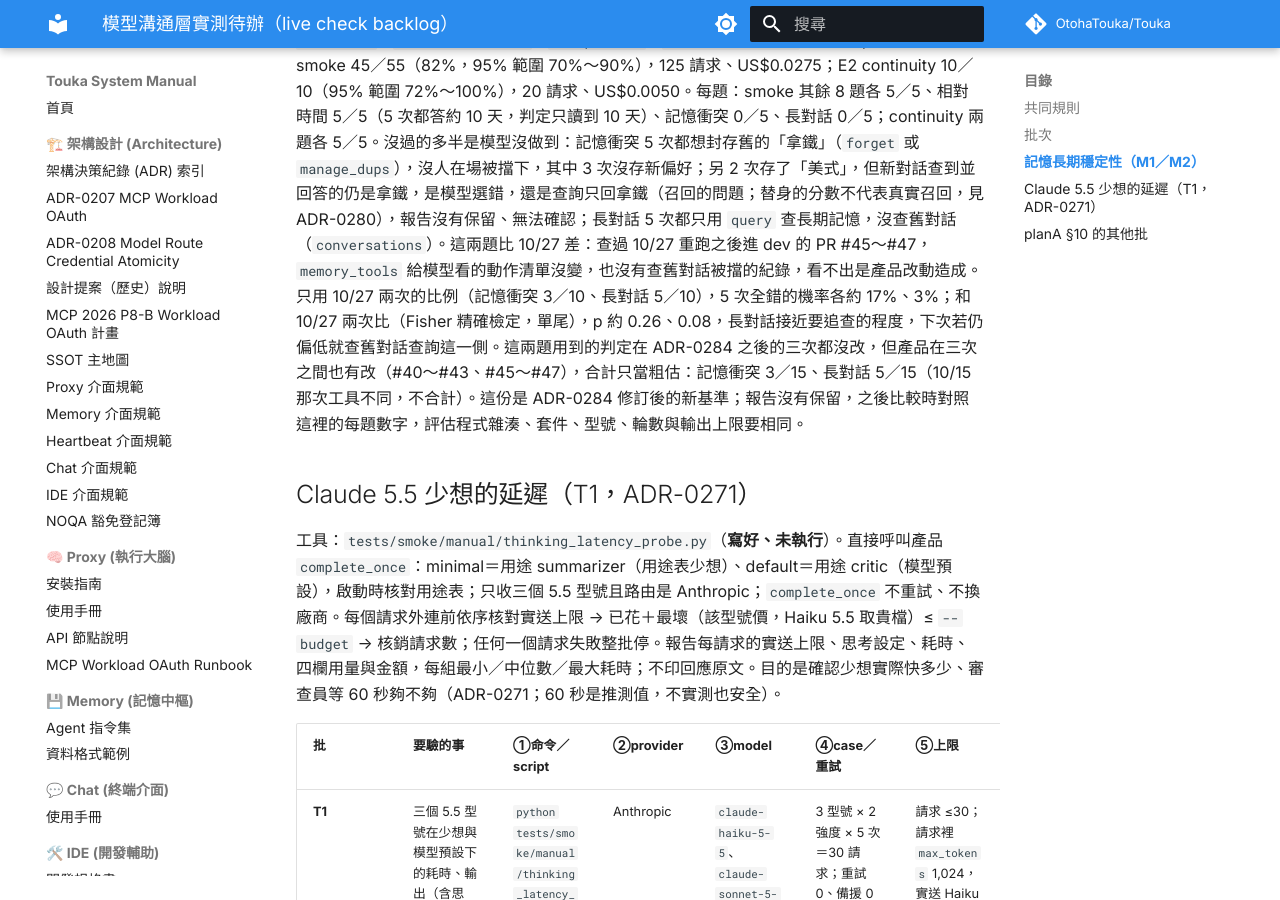
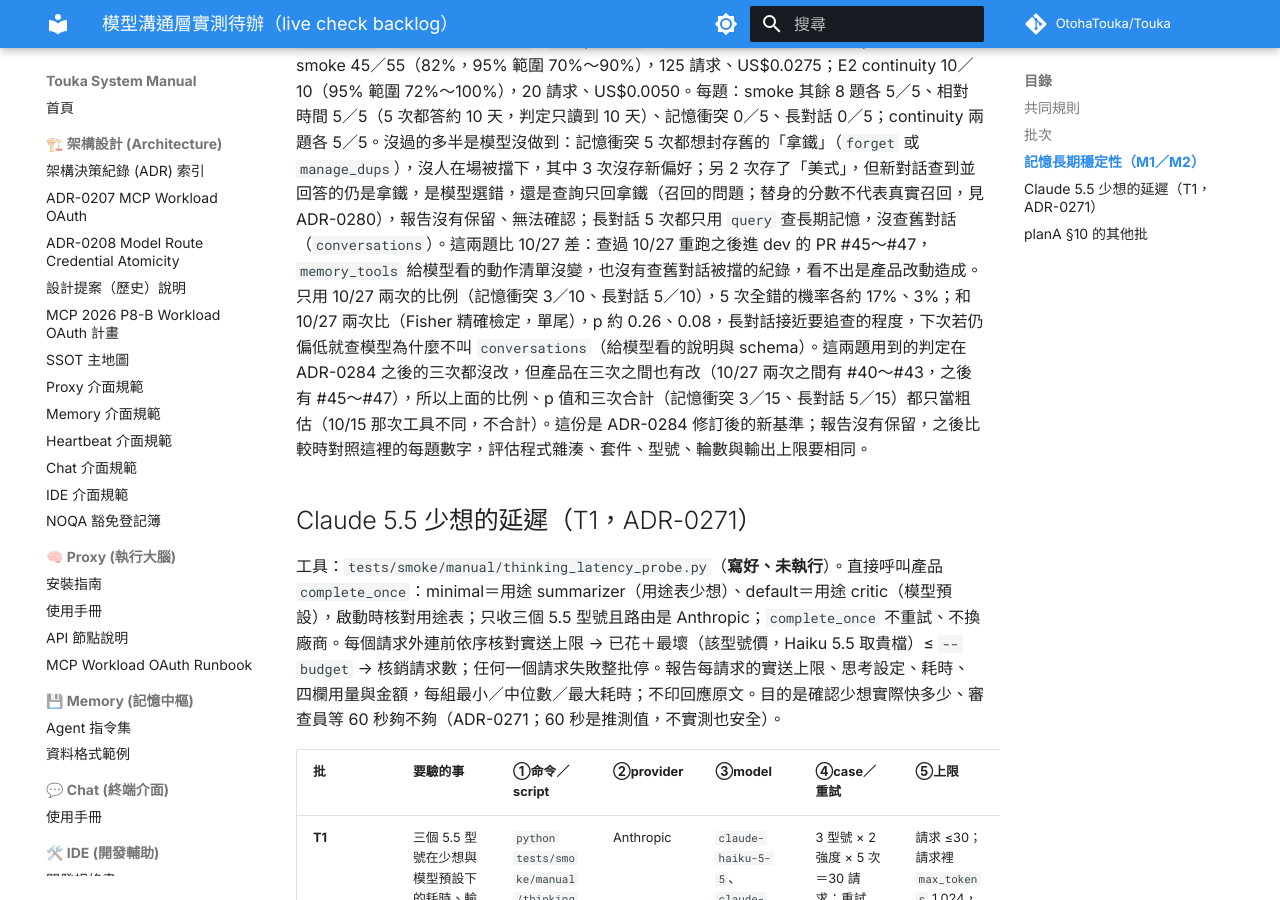
Before and after one commit to OtohaTouka/Touka, an MkDocs documentation site: the page built from docs/proxy/live-check-backlog.md, in a window 1280 px wide and 900 px high, scrolled down 7342 px. Built offline with MkDocs 1.6.1 and Material for MkDocs 9.7.7, drawn with Linux system fonts in a browser that asks for light colours; comment, search, counter and statistics services are not loaded.

Commit message:
docs(memory-eval): widen the rough-estimate caveat and aim the follow-up
The product also changed between the two 10/27 runs (#40-#43), so the
caveat now covers the rates and p values as well as the combined counts.
The long-history misses never called `conversations`, so the follow-up
points at why the model skips it rather than at the search itself.

Co-Authored-By: Claude Opus 5.5 <noreply@anthropic.com>

```diff
--- a/docs/proxy/live-check-backlog.md
+++ b/docs/proxy/live-check-backlog.md
@@ -53,7 +53,7 @@ ADR-0284 第二部分起：可以 `--repeats N`（1～5）重跑整批，核准
 
 同日修訂後重跑，照新版揭露、經同意各跑 5 輪（dev `c61e2266`，評估程式雜湊 `e4fcf673…`）：E1 smoke 47／55（85%，95% 範圍 74%～92%），128 請求、US$0.0293；E2 continuity 10／10（95% 範圍 72%～100%），19 請求、US$0.0046。日期遮罩有效。沒過的：記憶衝突 3 次（新對話裡答回舊的「拿鐵」）、長對話 2 次（只用 `query` 查長期記憶，沒查舊對話）是模型真的沒做到；相對時間 3 次全是判定錯：5 次都答出約 10 天，問句或說明裡的「哪一天」「哪一個週」被讀成 1 天、1 週。同日再修訂判定（ADR-0284 決策 4：指某一天的說法與「週末」不算時長），評估程式雜湊又變：要新的基準得再跑 E1（建議 E2 一起，約 US$0.03 與 US$0.005），每批照新版另外揭露並取得同意；比較工具不會拿新結果和這兩份比。
 
-2026-10-28 照上一段再跑一次，照新版揭露、經同意各跑 5 輪（dev `2d0ffb1a`，評估程式雜湊 `82b696d6…`；`claude-haiku-5-5`、`--repeats 5`、`--max-tokens 512`，實送 8,192）：E1 smoke 45／55（82%，95% 範圍 70%～90%），125 請求、US$0.0275；E2 continuity 10／10（95% 範圍 72%～100%），20 請求、US$0.0050。每題：smoke 其餘 8 題各 5／5、相對時間 5／5（5 次都答約 10 天，判定只讀到 10 天）、記憶衝突 0／5、長對話 0／5；continuity 兩題各 5／5。沒過的多半是模型沒做到：記憶衝突 5 次都想封存舊的「拿鐵」（`forget` 或 `manage_dups`），沒人在場被擋下，其中 3 次沒存新偏好；另 2 次存了「美式」，但新對話查到並回答的仍是拿鐵，是模型選錯，還是查詢只回拿鐵（召回的問題；替身的分數不代表真實召回，見 ADR-0280），報告沒有保留、無法確認；長對話 5 次都只用 `query` 查長期記憶，沒查舊對話（`conversations`）。這兩題比 10/27 差：查過 10/27 重跑之後進 dev 的 PR #45～#47，`memory_tools` 給模型看的動作清單沒變，也沒有查舊對話被擋的紀錄，看不出是產品改動造成。只用 10/27 兩次的比例（記憶衝突 3／10、長對話 5／10），5 次全錯的機率各約 17%、3%；和 10/27 兩次比（Fisher 精確檢定，單尾），p 約 0.26、0.08，長對話接近要追查的程度，下次若仍偏低就查舊對話查詢這一側。這兩題用到的判定在 ADR-0284 之後的三次都沒改，但產品在三次之間也有改（#40～#43、#45～#47），合計只當粗估：記憶衝突 3／15、長對話 5／15（10/15 那次工具不同，不合計）。這份是 ADR-0284 修訂後的新基準；報告沒有保留，之後比較時對照這裡的每題數字，評估程式雜湊、套件、型號、輪數與輸出上限要相同。
+2026-10-28 照上一段再跑一次，照新版揭露、經同意各跑 5 輪（dev `2d0ffb1a`，評估程式雜湊 `82b696d6…`；`claude-haiku-5-5`、`--repeats 5`、`--max-tokens 512`，實送 8,192）：E1 smoke 45／55（82%，95% 範圍 70%～90%），125 請求、US$0.0275；E2 continuity 10／10（95% 範圍 72%～100%），20 請求、US$0.0050。每題：smoke 其餘 8 題各 5／5、相對時間 5／5（5 次都答約 10 天，判定只讀到 10 天）、記憶衝突 0／5、長對話 0／5；continuity 兩題各 5／5。沒過的多半是模型沒做到：記憶衝突 5 次都想封存舊的「拿鐵」（`forget` 或 `manage_dups`），沒人在場被擋下，其中 3 次沒存新偏好；另 2 次存了「美式」，但新對話查到並回答的仍是拿鐵，是模型選錯，還是查詢只回拿鐵（召回的問題；替身的分數不代表真實召回，見 ADR-0280），報告沒有保留、無法確認；長對話 5 次都只用 `query` 查長期記憶，沒查舊對話（`conversations`）。這兩題比 10/27 差：查過 10/27 重跑之後進 dev 的 PR #45～#47，`memory_tools` 給模型看的動作清單沒變，也沒有查舊對話被擋的紀錄，看不出是產品改動造成。只用 10/27 兩次的比例（記憶衝突 3／10、長對話 5／10），5 次全錯的機率各約 17%、3%；和 10/27 兩次比（Fisher 精確檢定，單尾），p 約 0.26、0.08，長對話接近要追查的程度，下次若仍偏低就查模型為什麼不叫 `conversations`（給模型看的說明與 schema）。這兩題用到的判定在 ADR-0284 之後的三次都沒改，但產品在三次之間也有改（10/27 兩次之間有 #40～#43，之後有 #45～#47），所以上面的比例、p 值和三次合計（記憶衝突 3／15、長對話 5／15）都只當粗估（10/15 那次工具不同，不合計）。這份是 ADR-0284 修訂後的新基準；報告沒有保留，之後比較時對照這裡的每題數字，評估程式雜湊、套件、型號、輪數與輸出上限要相同。
 
 ## Claude 5.5 少想的延遲（T1，ADR-0271）
 
```
